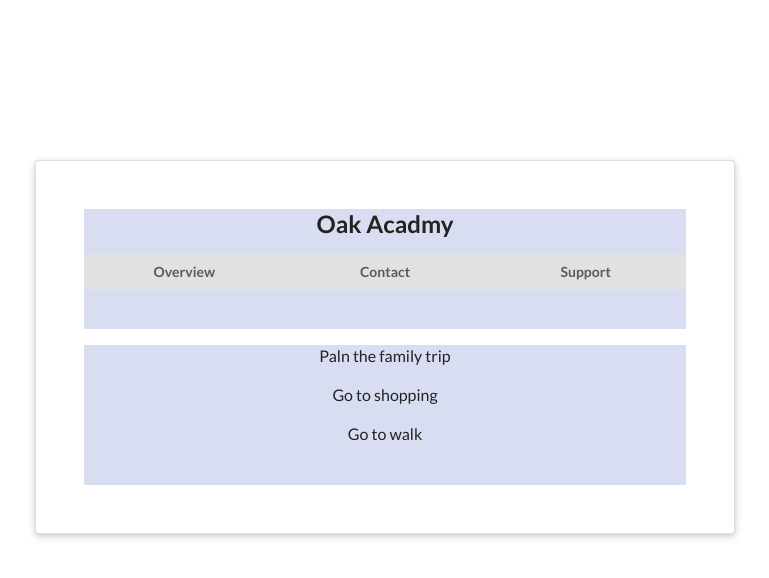
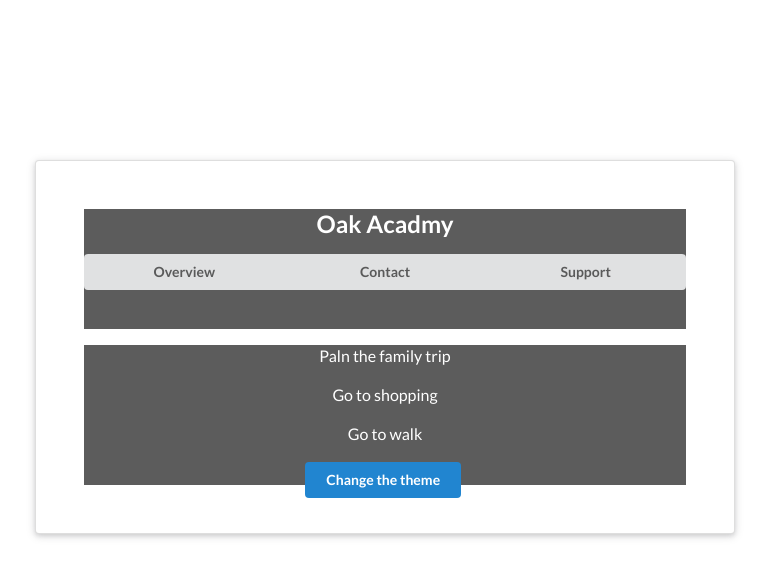
Before and after one commit to AtrePramod/contextapi, a React (Create React App) app: page / in a window 1280 px wide. Shown: the top 578 px of the page, without its empty margins (255-1024 px from the left). Built offline with nearby package versions, Linux system fonts and the light colour scheme.

Commit message:
done 212 change theme with button

```diff
--- a/src/Components/TodoList.js
+++ b/src/Components/TodoList.js
@@ -3,7 +3,8 @@ import { ThemeContext } from '../contexts/ThemeContext'
 export class TodoList extends React.Component {
     static contextType = ThemeContext;
     render() {
-        const { isDarkTheme, darkTheme, lightTheme } = this.context;
+
+        const { isDarkTheme, darkTheme, lightTheme, changeTheme } = this.context;
         const theme = isDarkTheme ? darkTheme : lightTheme;
 
         return (
@@ -13,6 +14,7 @@ export class TodoList extends React.Component {
                 <p className='items'>Paln the family trip</p>
                 <p className='items'> Go to shopping </p>
                 <p className='items'>Go to walk</p>
+                <button className='ui button primary' onClick={changeTheme}>Change the theme</button>
 
             </div>
         )
--- a/src/contexts/ThemeContext.js
+++ b/src/contexts/ThemeContext.js
@@ -5,7 +5,7 @@ export const ThemeContext = createContext();
 
 class ThemeContextProvider extends React.Component {
     state = {
-        isDarkTheme: false,
+        isDarkTheme: true,
         lightTheme: {
             text: '#222',
             background: '#d8ddf1'
@@ -15,9 +15,12 @@ class ThemeContextProvider extends React.Component {
             background: '#5c5c5c'
         }
     };
+    changeTheme = () => {
+        this.setState({ isDarkTheme: !this.state.isDarkTheme })
+    };
     render() {
         return (
-            <ThemeContext.Provider value={{ ...this.state }}>
+            <ThemeContext.Provider value={{ ...this.state, changeTheme: this.changeTheme }}>
                 {this.props.children}
             </ThemeContext.Provider>
         )
```
